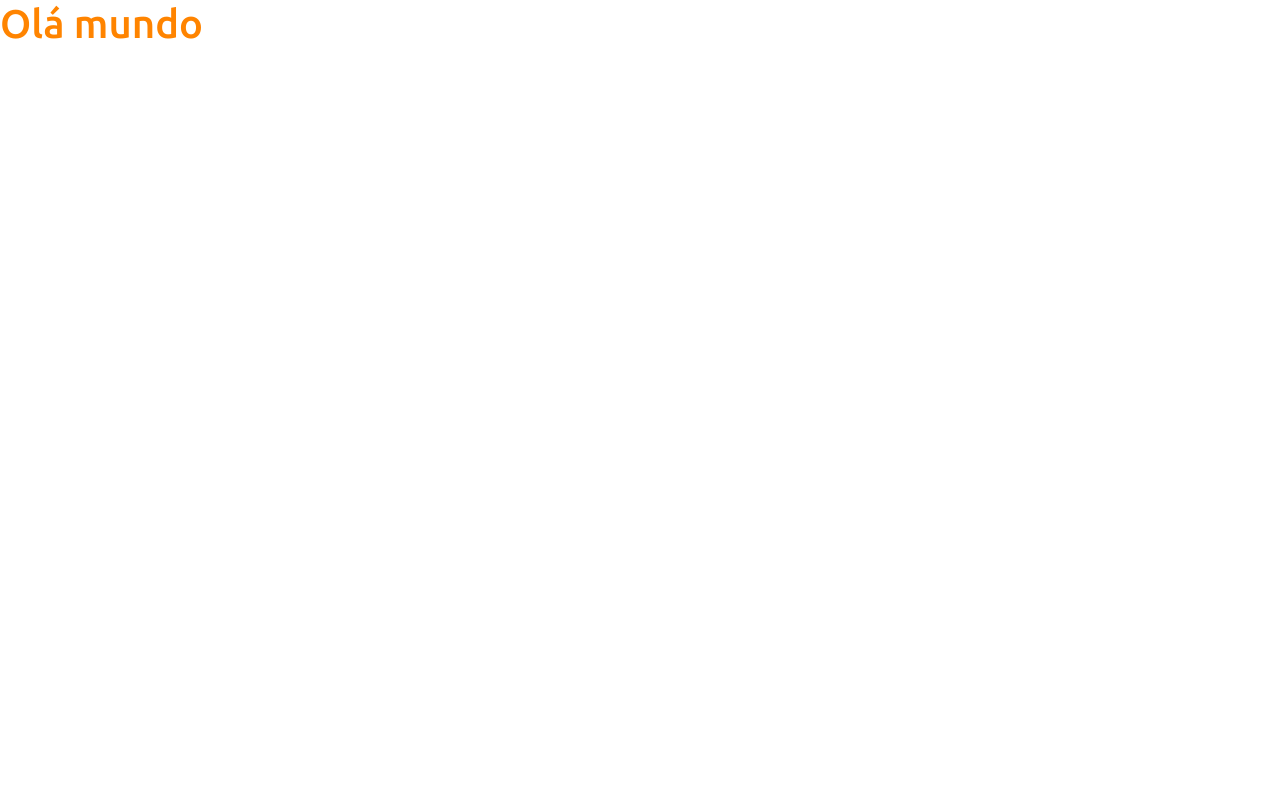
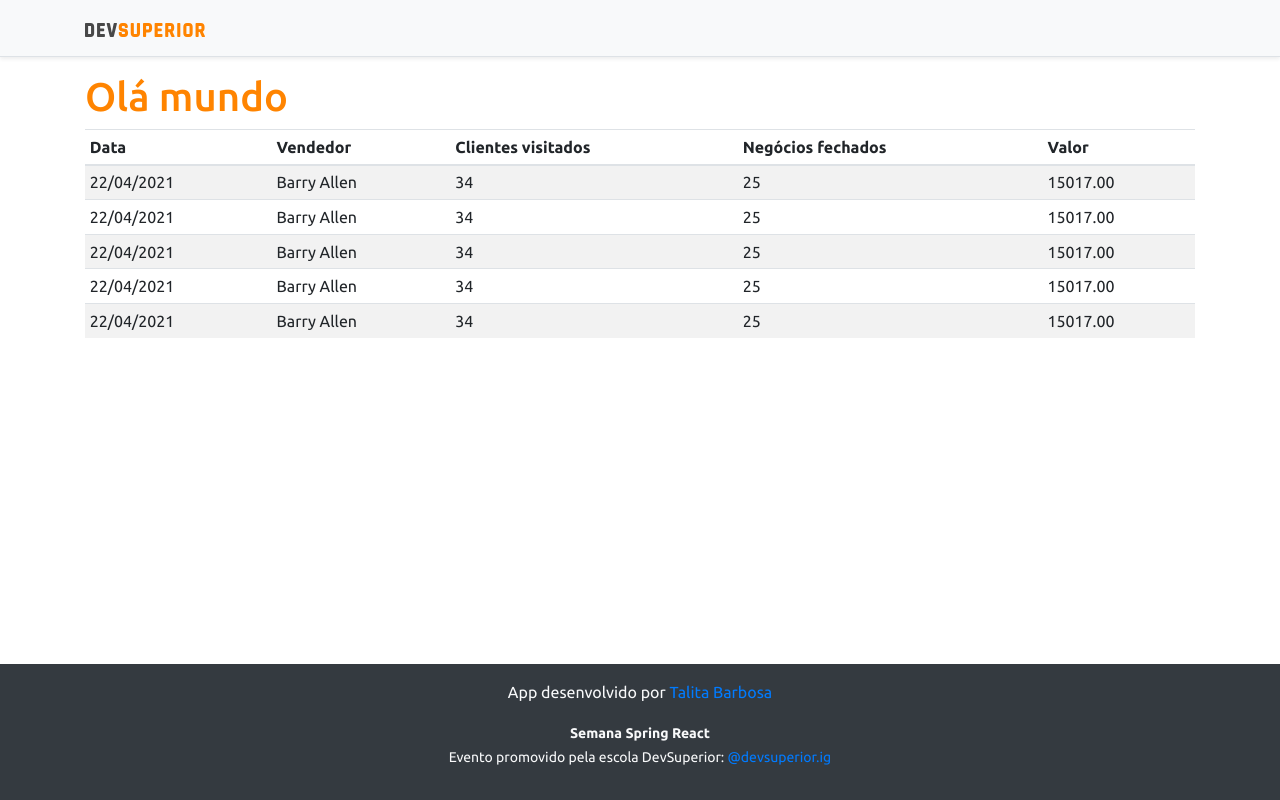
Before and after one commit to talibarbosa-hub/projeto-sds3, a React (Create React App) app in the folder frontend/: page / in a window 1280 px wide. Built offline with nearby package versions, Linux system fonts and the light colour scheme.

Commit message:
Cria componentes NavBar, DataTable e Footer

```diff
--- a/frontend/src/App.tsx
+++ b/frontend/src/App.tsx
@@ -1,9 +1,18 @@
+import DataTable from "components/DataTable";
+import Footer from "components/Footer";
+import NavBar from "components/Navbar";
+import { Fragment } from "react";
 
 function App() {
   return (
-    <div>
+    <>
+      <NavBar/>
+    <div className="container">
       <h1 className="text-primary">Olá mundo</h1>
+      <DataTable/>
     </div>
+    <Footer/>
+    </>
   );
 }
 
--- /dev/null
+++ b/frontend/src/components/DataTable/index.tsx
@@ -0,0 +1,56 @@
+const DataTable = () => {
+    return (
+        <div className="table-responsive">
+            <table className="table table-striped table-sm">
+                <thead>
+                    <tr>
+                        <th>Data</th>
+                        <th>Vendedor</th>
+                        <th>Clientes visitados</th>
+                        <th>Negócios fechados</th>
+                        <th>Valor</th>
+                    </tr>
+                </thead>
+                <tbody>
+                    <tr>
+                        <td>22/04/2021</td>
+                        <td>Barry Allen</td>
+                        <td>34</td>
+                        <td>25</td>
+                        <td>15017.00</td>
+                    </tr>
+                    <tr>
+                        <td>22/04/2021</td>
+                        <td>Barry Allen</td>
+                        <td>34</td>
+                        <td>25</td>
+                        <td>15017.00</td>
+                    </tr>
+                    <tr>
+                        <td>22/04/2021</td>
+                        <td>Barry Allen</td>
+                        <td>34</td>
+                        <td>25</td>
+                        <td>15017.00</td>
+                    </tr>
+                    <tr>
+                        <td>22/04/2021</td>
+                        <td>Barry Allen</td>
+                        <td>34</td>
+                        <td>25</td>
+                        <td>15017.00</td>
+                    </tr>
+                    <tr>
+                        <td>22/04/2021</td>
+                        <td>Barry Allen</td>
+                        <td>34</td>
+                        <td>25</td>
+                        <td>15017.00</td>
+                    </tr>
+                </tbody>
+            </table>
+        </div>
+    )
+}
+
+export default DataTable;
--- /dev/null
+++ b/frontend/src/components/Footer/index.tsx
@@ -0,0 +1,15 @@
+
+const Footer = () => {
+    return (
+        <footer className="footer mt-auto py-3 bg-dark">
+            <div className="container">
+                <p className="text-light">App desenvolvido por <a href="https://github.com/talibarbosa-hub" target="_blank" rel="noreferrer">Talita Barbosa</a></p>
+                <p className="text-light"><small><strong>Semana Spring React</strong><br />
+      Evento promovido pela escola DevSuperior: <a href="https://instagram.com/devsupeior.ig" target="_blank" rel="noreferrer">@devsuperior.ig</a></small></p>
+            </div>
+        </footer>
+    )
+
+}
+
+export default Footer;
--- /dev/null
+++ b/frontend/src/components/Navbar/index.tsx
@@ -0,0 +1,15 @@
+import ImgDsDark from 'assets/img/ds_dark.svg'
+
+const NavBar = () => {      //Expressão Lambda, atribui a função anonima a uma váriavel
+    return (
+        <div className="d-flex flex-column flex-md-row align-items-center p-3 px-md-4 mb-3 bg-light border-bottom shadow-sm">
+            <div className="container">
+                <nav className="my-2 my-md-0 mr-md-3">
+                    <img src={ImgDsDark} alt="DevSuperior" width="120" />
+                </nav>
+            </div>
+        </div>
+    )
+}
+
+export default NavBar;
```
Also changed, not shown: frontend/src/assets/img/ds_dark.svg (added).
